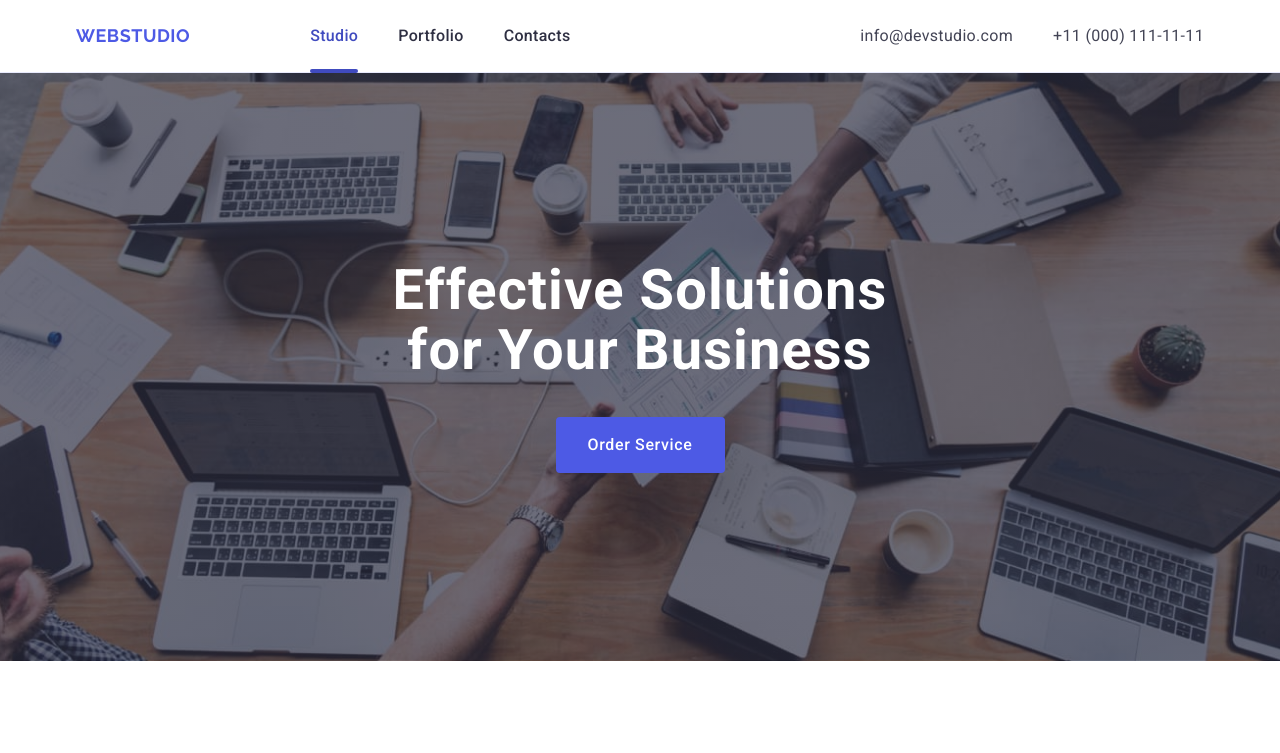
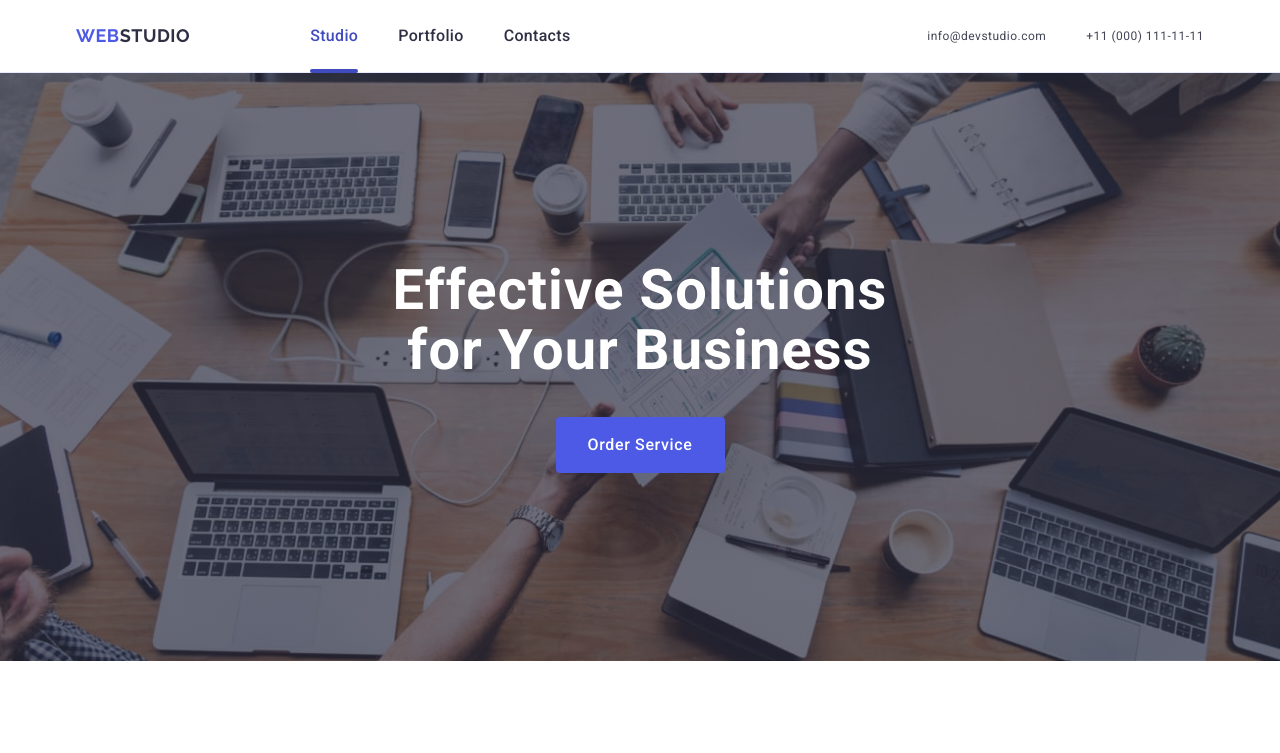
Before and after one commit to oleg-petrik/goit-markup-hw-06, a plain HTML site: page index.html in a window 1280 px wide. Shown: the top 753 px of the page. Drawn offline with nearby package versions, Linux system fonts and the light colour scheme.

Commit message:
hw-06-desctop

```diff
--- a/css/styles.css
+++ b/css/styles.css
@@ -167,7 +167,18 @@ button {
   align-items: center;
   gap: 40px;
 }
-
+@media only screen and (min-width: 768px) {
+  .contacts-list {
+    flex-direction: column;
+    gap: 12px;
+  }
+}
+@media only screen and (min-width: 1158px) {
+  .contacts-list {
+    display: flex;
+    flex-direction: row;
+    gap: 40px;
+  }
 }
 .header-logo .logo-part {
   color: #2e2f42;
@@ -251,7 +262,15 @@ button {
   color: #434455;
   transition: color 250ms cubic-bezier(0.4, 0, 0.2, 1);
 }
+@media only screen and (min-width: 768px) {
+  .contacts-link {
+    padding: 0;
 
+    font-size: 12px;
+    line-height: 1.17;
+    letter-spacing: 0.04em;
+  }
+}
 .nav-link:hover,
 .nav-link:focus,
 .contacts-link:hover,
```
